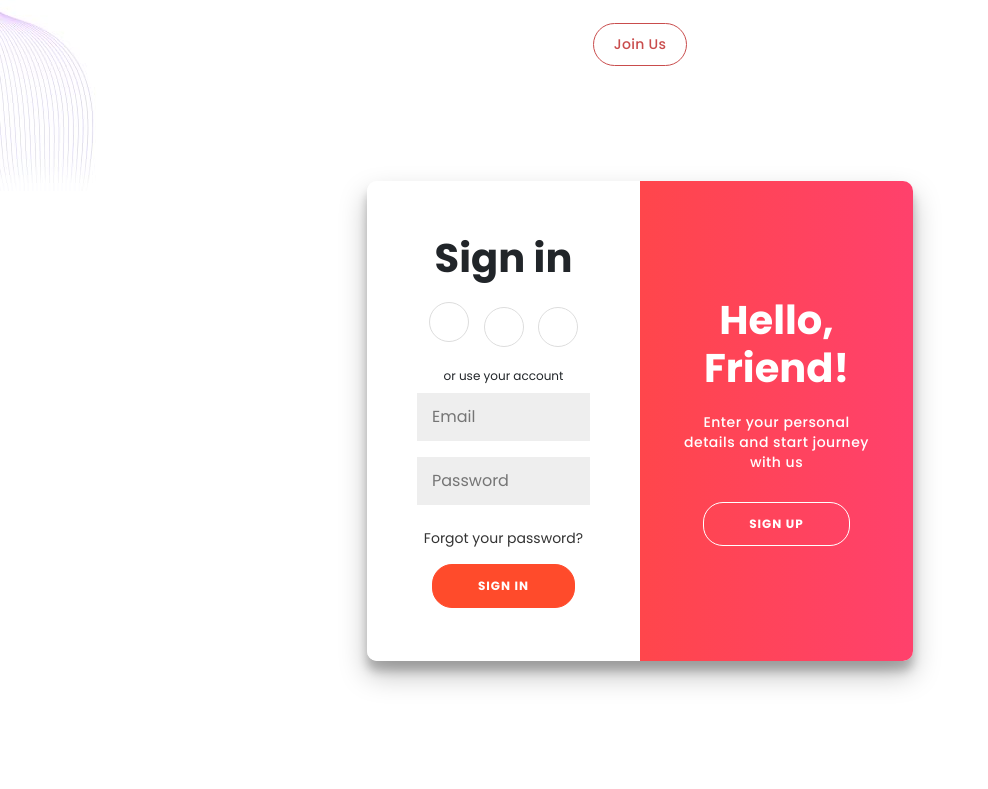
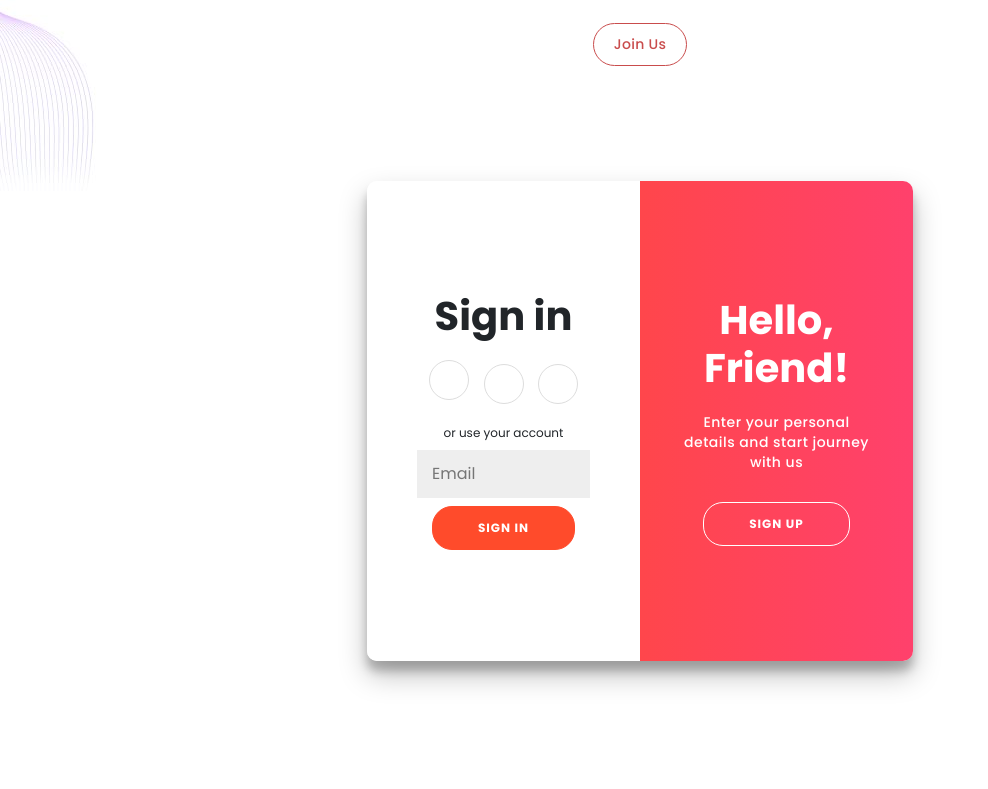
Before and after one commit to stevalh/SBD, a Laravel app: template tubesSBD/resources/views/index.blade.php in a window 1280 px wide. Shown: the part 417-1206 px from the top of the page, without its empty margins (0-988 px from the left). Run offline with Laravel 9, Linux system fonts and the light colour scheme; the template is opened without the code that fills it, so the values that code supplies are empty; the visitor is signed in with stand-in values (Sample User, id 1); parts of the project's set-up code (start-up, migrations or seed data) failed here and were passed over.

Commit message:
no message

```diff
--- a/tubesSBD/app/Models/User.php
+++ b/tubesSBD/app/Models/User.php
@@ -12,33 +12,54 @@ class User extends Authenticatable
 {
     use HasApiTokens, HasFactory, Notifiable;
 
-    /**
-     * The attributes that are mass assignable.
-     *
-     * @var array<int, string>
-     */
-    protected $fillable = [
-        'name',
-        'email',
-        'password',
-    ];
 
-    /**
-     * The attributes that should be hidden for serialization.
-     *
-     * @var array<int, string>
-     */
-    protected $hidden = [
-        'password',
-        'remember_token',
-    ];
+    public function alls()
+    {
 
-    /**
-     * The attributes that should be cast.
-     *
-     * @var array<string, string>
-     */
-    protected $casts = [
-        'email_verified_at' => 'datetime',
-    ];
+    }
+
+
+
+
+
+
+
+
+
+
+
+
+
+
+
+
+    // /**
+    //  * The attributes that are mass assignable.
+    //  *
+    //  * @var array<int, string>
+    //  */
+    // protected $fillable = [
+    //     'Full_Name',
+    //     'email',
+
+    // ];
+
+    // /**
+    //  * The attributes that should be hidden for serialization.
+    //  *
+    //   * @var array<int, string>
+    //  */
+    // protected $hidden = [
+    //     'password',
+
+    // ];
+
+    // /**
+    //  * The attributes that should be cast.
+    //  *
+    //  * @var array<string, string>
+    //  */
+    // protected $casts = [
+    //     'email_verified_at' => 'datetime',
+    // ];
 }
--- a/tubesSBD/resources/views/Layout/forms.blade.php
+++ b/tubesSBD/resources/views/Layout/forms.blade.php
@@ -9,9 +9,8 @@
                 <a href="#" class="social"><i class="fab fa-linkedin-in"></i></a>
             </div>
             <span>or use your email for registration</span>
-            <input type="text" placeholder="Name" />
+            <input type="text" placeholder="Full Name" />
             <input type="email" placeholder="Email" />
-            <input type="password" placeholder="Password" />
             <button>Sign Up</button>
         </form>
     </div>
@@ -26,8 +25,6 @@
             </div>
             <span>or use your account</span>
             <input type="email" placeholder="Email" />
-            <input type="password" placeholder="Password" />
-            <a href="#">Forgot your password?</a>
             <button>Sign In</button>
         </form>
     </div>
--- a/tubesSBD/routes/web.php
+++ b/tubesSBD/routes/web.php
@@ -1,7 +1,7 @@
 <?php
 
 use Illuminate\Support\Facades\Route;
-
+use App\Models\User;
 /*
 |--------------------------------------------------------------------------
 | Web Routes
```
Also changed, not shown: tubesSBD/database/migrations/2014_10_12_000000_create_users_table.php.
